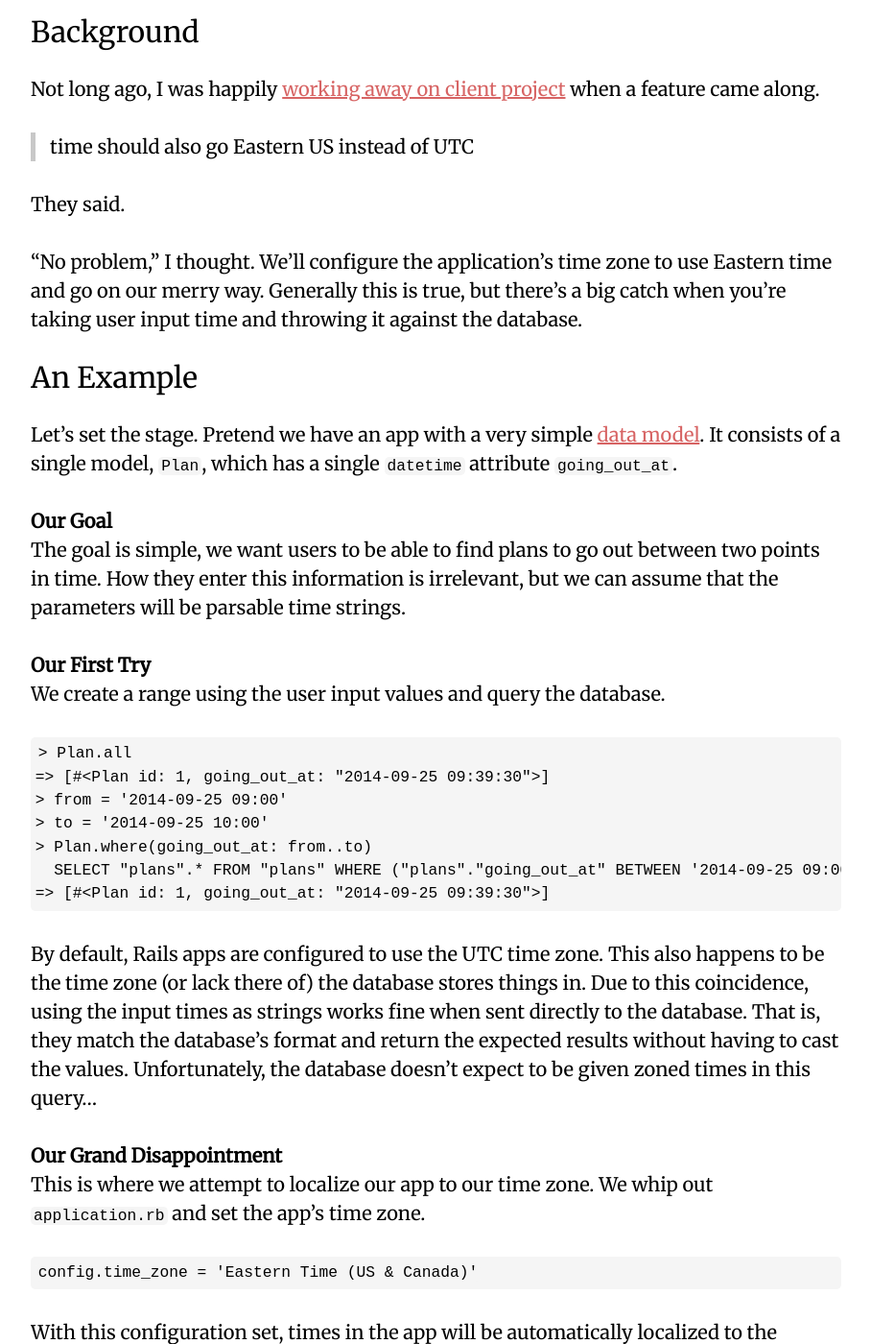
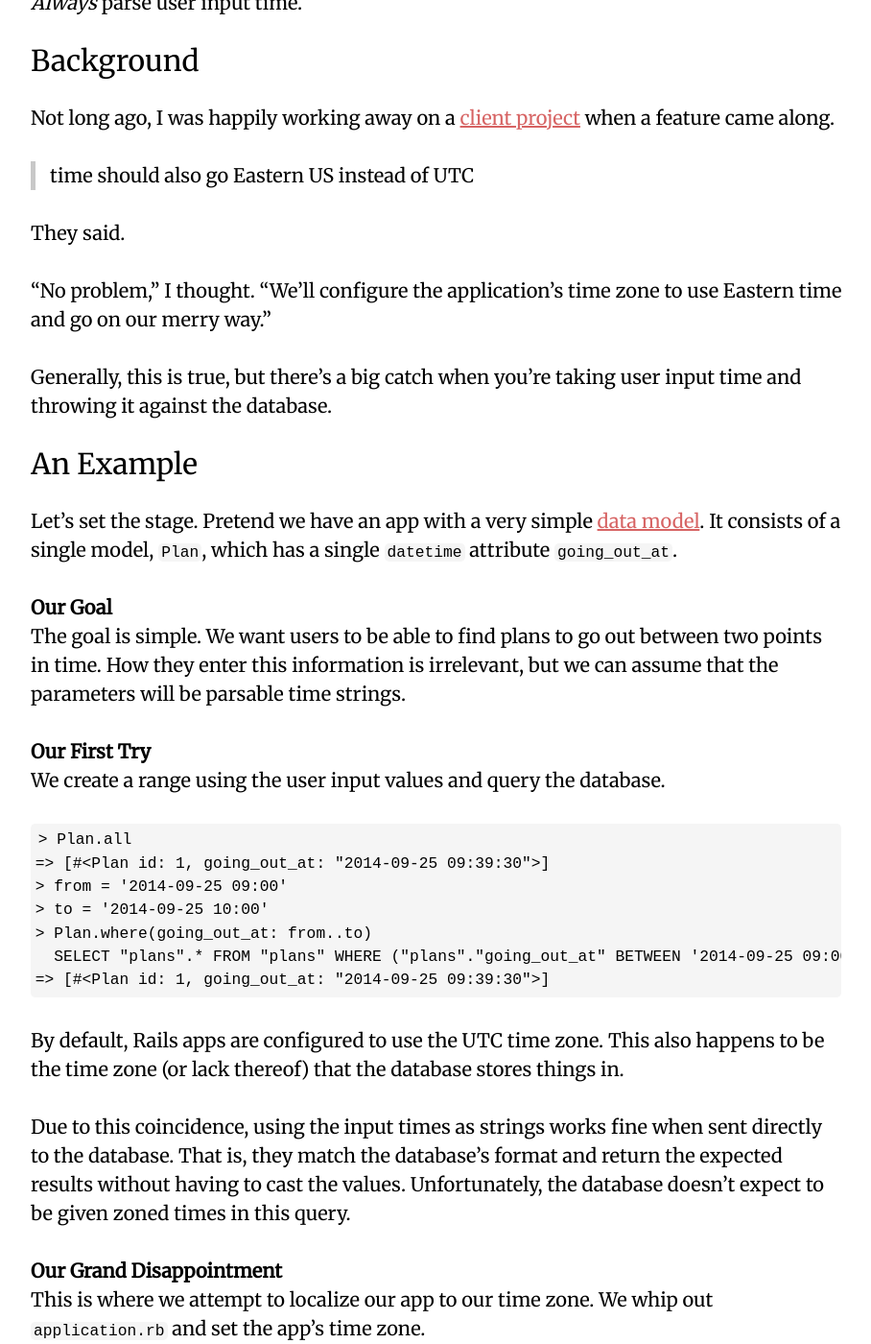
Before and after one commit to iamvery/iamvery.github.com, a Jekyll site: the page built from _posts/2014-10-16-no-date-today-its-datetime.markdown, in a window 1280 px wide and 1400 px high, scrolled down 846 px. Shown: the whole window at 96% size, without its empty margins (39-947 px from the left). Built offline with Jekyll 4.4.1, drawn with Linux system fonts in a browser that asks for light colours; comment, search, counter and statistics services are not loaded; some of the changed text lies outside the part shown.

Commit message:
Add edits from BNR post syndication

```diff
--- a/_posts/2014-10-16-no-date-today-its-datetime.markdown
+++ b/_posts/2014-10-16-no-date-today-its-datetime.markdown
@@ -18,17 +20,18 @@
 
 ## Background
 
-Not long ago, I was happily [working away on client project][we-develop] when a
-feature came along.
+Not long ago, I was happily working away on a [client project][we-develop] when
+a feature came along.
 
 > time should also go Eastern US instead of UTC
 
 They said.
 
-"No problem," I thought. We'll configure the application's time zone to use
-Eastern time and go on our merry way. Generally this is true, but there's a
-big catch when you're taking user input time and throwing it against the
-database.
+"No problem," I thought. "We'll configure the application's time zone to use
+Eastern time and go on our merry way."
+
+Generally, this is true, but there's a big catch when you're taking user input
+time and throwing it against the database.
 
 ## An Example
 
@@ -38,7 +41,7 @@
 
 ### Our Goal
 
-The goal is simple, we want users to be able to find plans to go out between
+The goal is simple. We want users to be able to find plans to go out between
 two points in time. How they enter this information is irrelevant, but we can
 assume that the parameters will be parsable time strings.
 
@@ -57,11 +60,12 @@
 ~~~
 
 By default, Rails apps are configured to use the UTC time zone. This also
-happens to be the time zone (or lack there of) the database stores things in.
+happens to be the time zone (or lack thereof) that the database stores things in.
+
 Due to this coincidence, using the input times as strings works fine when sent
 directly to the database. That is, they match the database's format and return
 the expected results without having to cast the values. Unfortunately, the
-database doesn't expect to be given zoned times in this query...
+database doesn't expect to be given zoned times in this query.
 
 ### Our Grand Disappointment
 
@@ -125,7 +129,7 @@
 
 ### The Solution
 
-Thankfully the solution is relatively simple. Always deal in date and time
+Thankfully, the solution is relatively simple. Always deal in date and time
 objects. This allows Rails to do the heavy lifting of making sure queries
 get zoned in a way that is compatible with the database. Check it out.
 
@@ -143,11 +147,13 @@
 converting them to UTC for the database queries. Just make sure you
 [parse using `Time.zone`][working-with-time]!
 
-## Conclusion
+## Time is Hard
 
-Let's face it, [time is hard][time-zones-youtube]. Be vigilant and watch out
-for these crazy time zone related quirks! I would love to hear about your
-experience localizing applications.
+Let's face it, [time is hard][time-zones-youtube]. Being vigilant helps you watch out
+for these crazy time zone-related quirks!
+
+<iframe width="560" height="315" src="https://www.youtube.com/embed/-5wpm-gesOY" frameborder="0" allowfullscreen></iframe>
+
 
 [swift-blog-post]: http://www.bignerdranch.com/blog/discover-swift-with-this-one-weird-rubyist
 [tz-wikipedia]: http://en.wikipedia.org/wiki/Time_zone
```
Also changed, not shown: other parts of _posts/2014-10-16-no-date-today-its-datetime.markdown (+7 -5 lines).
